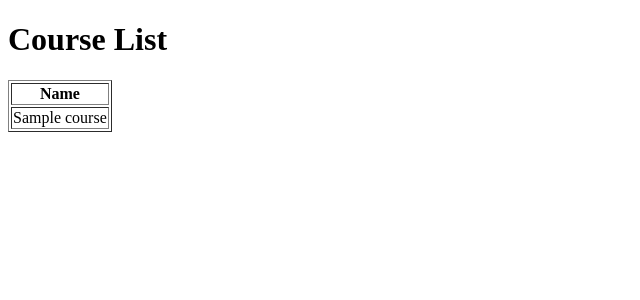
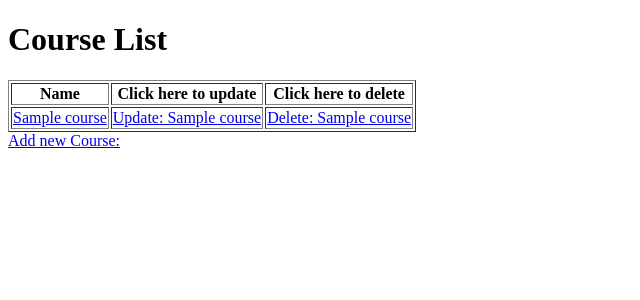
Before and after one commit to ZahwaKandeel/Django-course, a Django app: page /Course/courses/ in a window 1280 px wide. Shown: the top 300 px of the page, without its empty margins (0-640 px from the left). Run offline with Django 5.2, Linux system fonts and the light colour scheme; tables that the repository leaves empty hold one stand-in row (values such as "Sample post").

Commit message:
links all pages

```diff
--- a/Day01&2/templates/course/details.html
+++ b/Day01&2/templates/course/details.html
@@ -25,5 +25,6 @@
             <td>{{ course.updatedAt }}</td>
         </tr>
     </table>
+    <a href="{% url 'courses' %}"> Back to courses list </a>
 </body>
 </html>
--- a/Day01&2/templates/course/list.html
+++ b/Day01&2/templates/course/list.html
@@ -10,12 +10,23 @@
     <table border="1">
         <tr>
             <th>Name</th>
+            <th>Click here to update</th>
+            <th>Click here to delete</th>
         </tr>
         {% for course in courses%}
             <tr>
-                <td>{{ course.name }}</td>
+                <td>
+                    <a href="{% url 'coursesDetails' course.id %}">{{ course.name }}</a>
+                </td>
+                <td>
+                    <a href="{% url 'updateCourse' course.id %}">Update: {{ course.name }}</a>
+                </td>
+                <td>
+                    <a href="{% url 'deleteCourse' course.id %}">Delete: {{ course.name }}</a>
+                </td>
             </tr>
         {% endfor %}
     </table>
+    <a href="{% url 'addCourse' %}">Add new Course: </a>
 </body>
 </html>
--- a/Day01&2/templates/trainee/details.html
+++ b/Day01&2/templates/trainee/details.html
@@ -21,5 +21,6 @@
             <td>{{ traineeDetails.degree }}</td>
         </tr>
     </table>
+    <a href="{% url 'traineesList' %}"> Back to trainee list </a>
 </body>
 </html>
```
Also changed, not shown: Day01&2/templates/trainee/list.html (+12 -1 lines).
